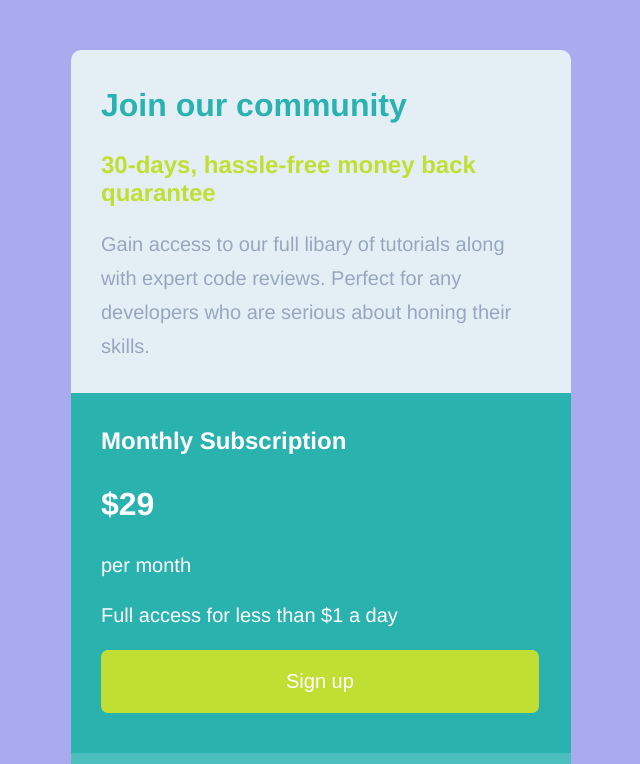
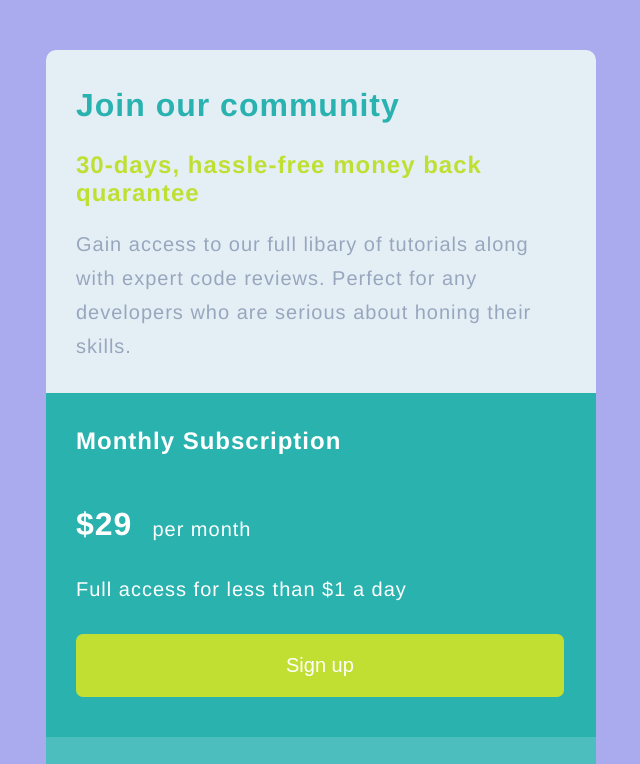
Before and after one commit to jonex090/test7, a plain HTML site: page index.html in a window 1280 px wide. Shown: the top 764 px of the page, without its empty margins (319-959 px from the left). Drawn offline with Linux system fonts and the light colour scheme.

Commit message:
finished

```diff
--- a/index.html
+++ b/index.html
@@ -21,8 +21,8 @@
       <div class="bottom">
         <div class="left">
           <h2>Monthly Subscription</h2>
-          <h1>$29</h1>
-          <p>per month</p>
+          <div class="number"><h1>$29</h1>
+          <p>per month</p></div>
           <p>Full access for less than $1 a day</p>
           <button class="button">Sign up</button>
         </div>
--- a/style.css
+++ b/style.css
@@ -3,9 +3,10 @@ body {
   margin: 0;
   font-family: Helvetica, Arial, sans-serif;
   padding-top: 50px;
+  letter-spacing: 1px;
 }
 .container {
-  width: 500px;
+  width: 550px;
   margin: auto;
   background-color: #e4eff5;
   border-radius: 10px;
@@ -27,7 +28,7 @@ body {
 .left {
   background-color: #2ab2af;
   padding: 10px 30px;
-  padding-bottom: 40px;
+  padding-bottom: 30px;
 }
 .left h2,
 h1,
@@ -35,10 +36,20 @@ p {
   color: white;
   line-height: 1.5;
 }
+.left h1{
+
+}
 .left p {
   font-size: 20px;
 }
-
+.number {
+  display: flex;
+  height: 75px;
+}
+.number p {
+  padding: 15px 20px;
+  font-size: 20px;
+}
 .button {
   background-color: #c1df33;
   color: white;
@@ -48,7 +59,8 @@ p {
   text-align: center;
   display: inline-block;
   cursor: pointer;
-  padding: 20px 185px;
+  padding: 20px 210px;
+  margin: 10px 0px;
 }
 .right {
   background-color: #4bbebd;
```
